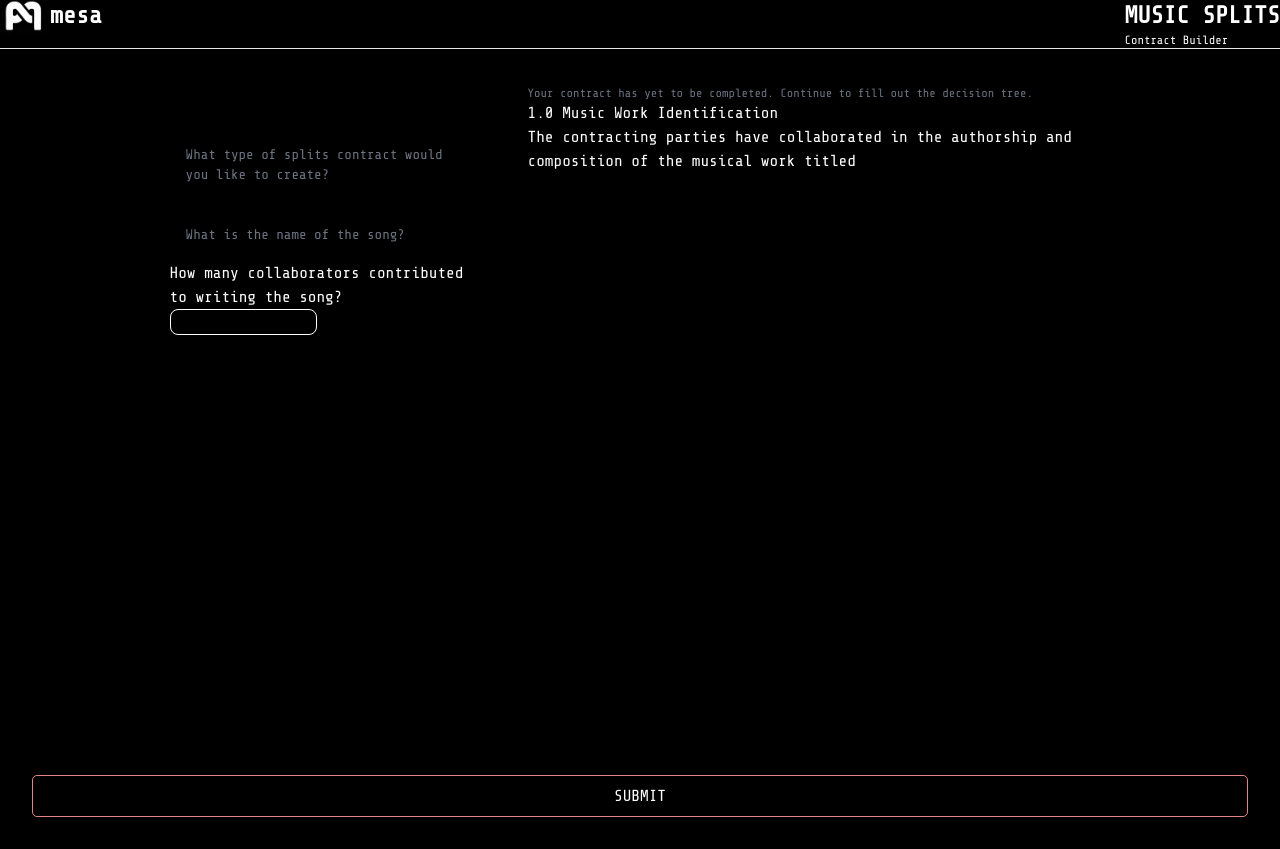
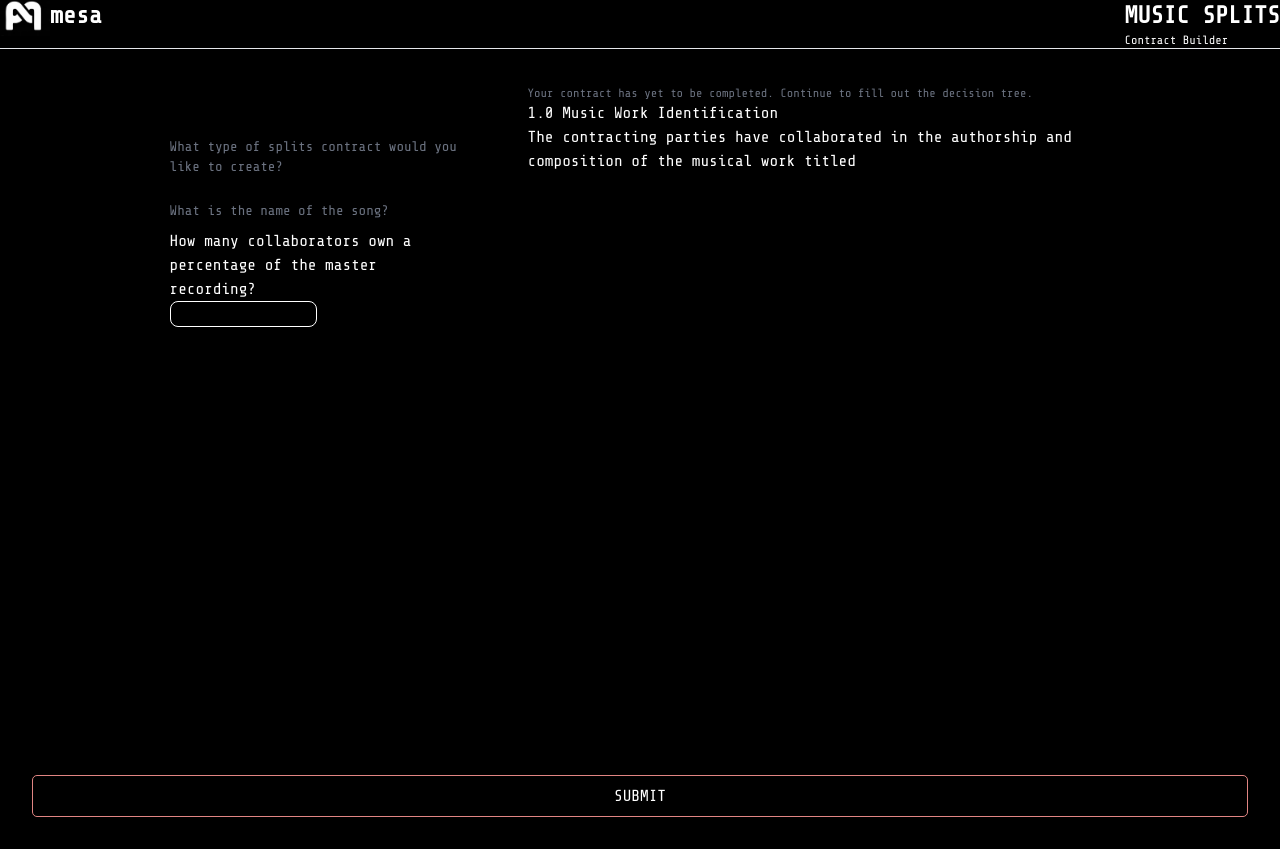
Before and after one commit to cwdevteam/contratos-builder, a Next.js app: page /master_recording/question3 in a window 1280 px wide. Built offline with nearby package versions, Linux system fonts and the light colour scheme.

Commit message:
fixing back page on contributor pages, minor changes q2 q3

```diff
--- a/app/master_recording/[page]/page.tsx
+++ b/app/master_recording/[page]/page.tsx
@@ -97,7 +97,7 @@ const DynamicPage = () => {
             {Array.from({ length: pageNumber - 1 }, (_, i) => (
               <button
                 key={i + 1}
-                onClick={() => router.push(`/master_recording/${i + 1}`)}
+                onClick={() => router.push(`/master_recording/${i + 1}?pageCount=${pageCount}`)}
                 className="text-xs text-gray-500 w-full border-0 relative text-start border-none"
               >
                 Contributor {i + 1}
--- a/app/master_recording/question2/page.tsx
+++ b/app/master_recording/question2/page.tsx
@@ -48,7 +48,7 @@ const ContractBuilder2 = () => {
   }
 
   const query = new URLSearchParams({
-    song,
+    recording,
   }).toString()
 
   return (
--- a/app/master_recording/question3/page.tsx
+++ b/app/master_recording/question3/page.tsx
@@ -35,17 +35,17 @@ const ContractBuilder3 = () => {
         <div className="w-full sm:w-1/2 py-4 sm:py-10">
           <button
             onClick={() => push('/question1')}
-            className="text-xs sm:text-sm text-gray-500 w-full text-left mb-2 border-none"
+            className="text-xs sm:text-sm text-gray-500 w-full text-left mb-2 border-none p-0"
           >
             What type of splits contract would you like to create?
           </button>
           <button
             onClick={() => push('/master_recording/question2')}
-            className="text-xs sm:text-sm text-gray-500 w-full text-left mb-2 border-none"
+            className="text-xs sm:text-sm text-gray-500 w-full text-left mb-2 border-none p-0"
           >
             What is the name of the song?
           </button>
-          <p>How many collaborators contributed to writing the song?</p>
+          <p>How many collaborators own a percentage of the master recording?</p>
           <form className="flex flex-col">
             <input
               type="number"
--- a/app/musical_work/[page]/page.tsx
+++ b/app/musical_work/[page]/page.tsx
@@ -97,7 +97,7 @@ const DynamicPage = () => {
             {Array.from({ length: pageNumber - 1 }, (_, i) => (
               <button
                 key={i + 1}
-                onClick={() => router.push(`/musical_work/${i + 1}`)}
+                onClick={() => router.push(`/musical_work/${i + 1}?pageCount=${pageCount}`)}
                 className="text-xs text-gray-500 w-full border-0 relative text-start border-none"
               >
                 Contributor {i + 1}
```
